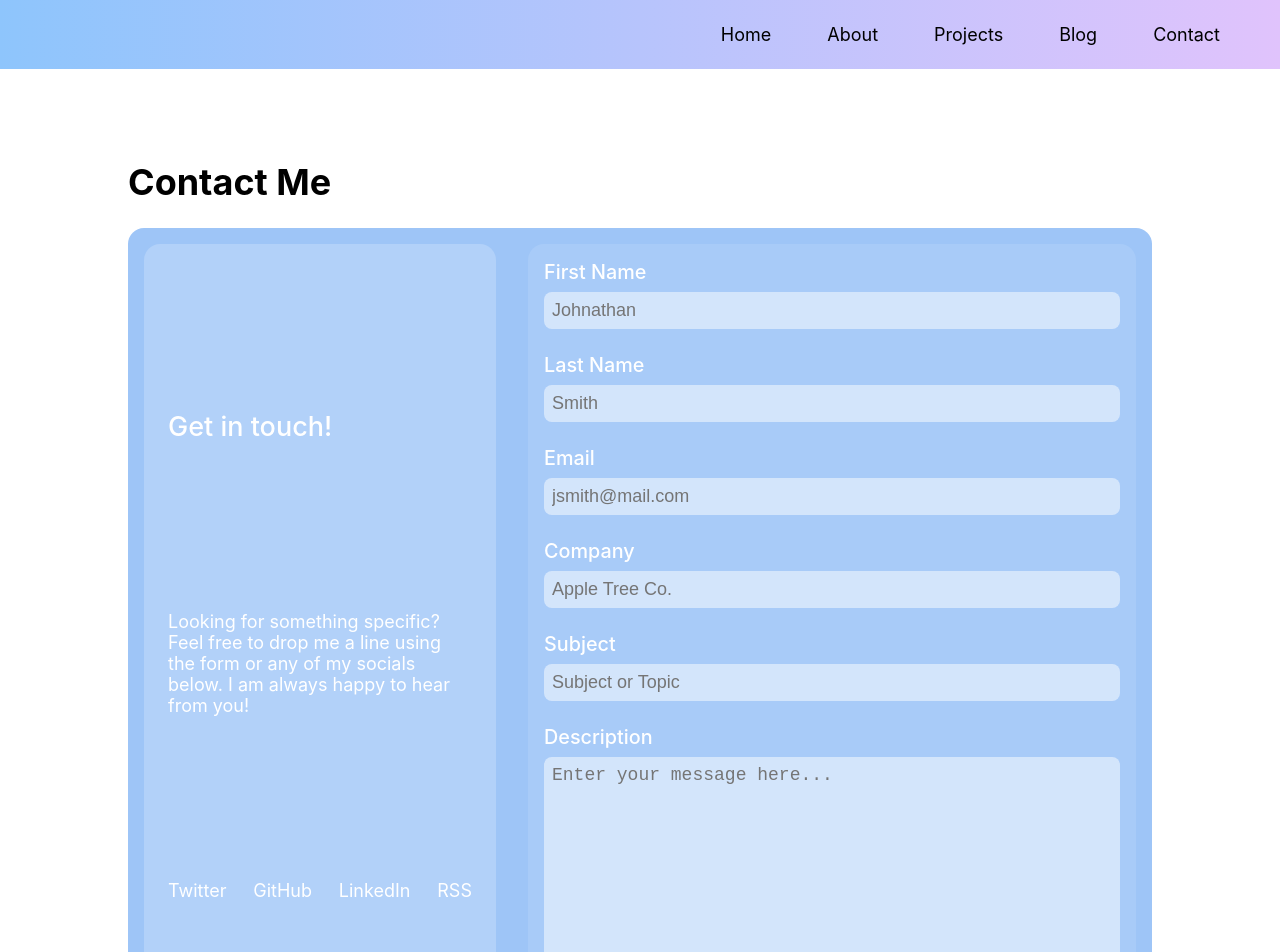
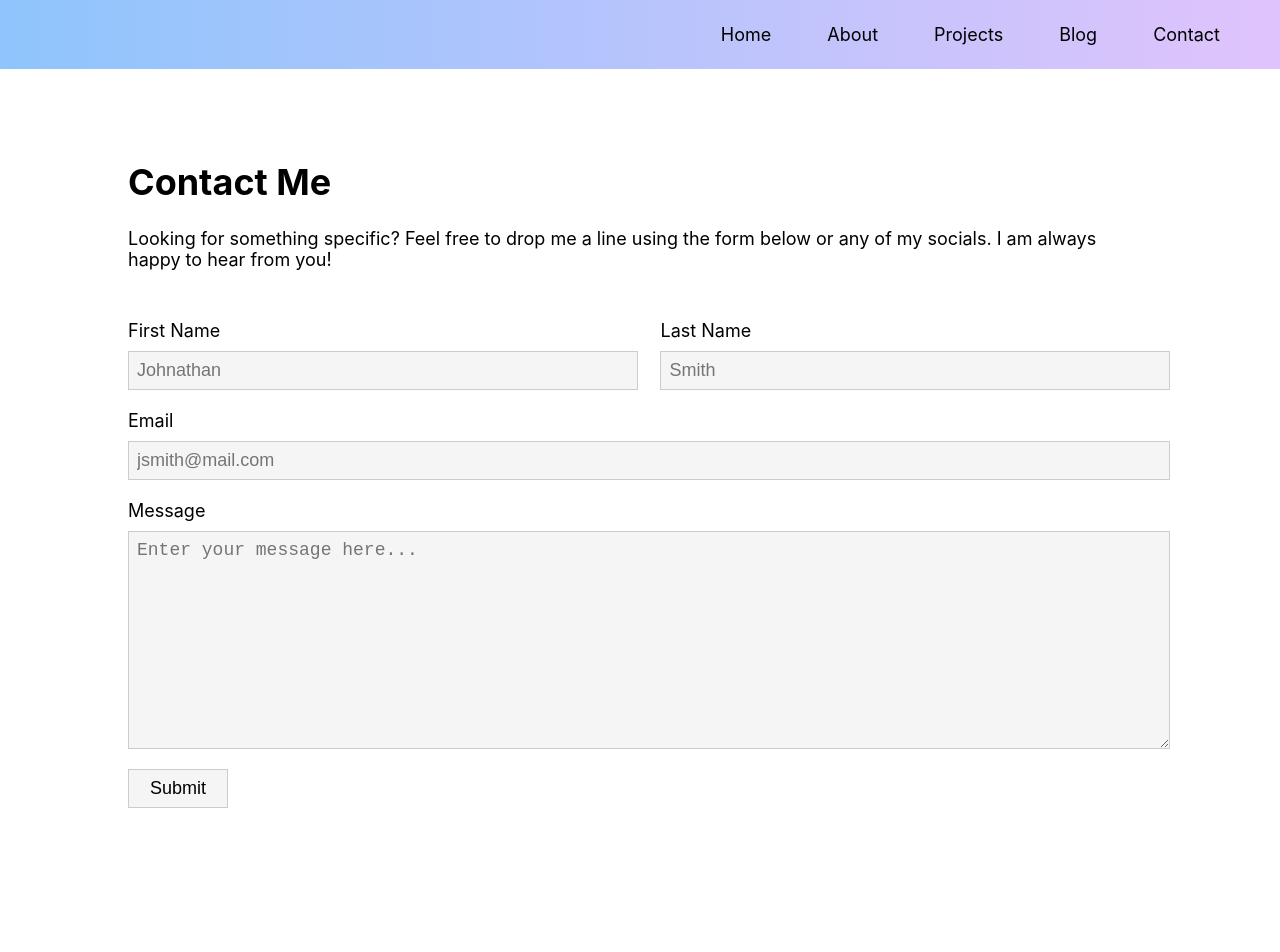
Before and after one commit to landoncolburn/personal-site, a React (Create React App) app: page /contact in a window 1280 px wide. Shown: the top 952 px of the page. Built offline with nearby package versions, Linux system fonts and the light colour scheme.

Commit message:
Revamped contact page to cleaner design

```diff
--- a/src/components/Contact/ContactForm/ContactForm.css
+++ b/src/components/Contact/ContactForm/ContactForm.css
@@ -1,77 +1,32 @@
 .contact__form {
-	width: 100%;
-	border-radius: 16px;
-	background-color: #9ec5f7;
+	margin: 50px auto;
 }
 
-.contact__safe_area {
-	display: flex;
-}
-.contact__safe_area__left {
-	width: 50%;
-	background-color: rgba(255, 255, 255, 0.2);
-	border-radius: 16px;
-	margin: 16px;
-	padding: 16px 24px;
-	display: flex;
-	flex-direction: column;
-	justify-content: space-evenly;
-}
-.contact__safe_area__right {
+.contact__form input,textarea{
+	padding: 8px;
+	font-size: 1em;
+	display: block;
 	width: 100%;
-	background-color: rgba(255, 255, 255, 0.1);
-	border-radius: 16px;
-	margin: 16px;
+	border: solid 1px #cccccc;
+	background-color: #f5f5f5;
+	margin-bottom: 20px;
+	margin-top: 10px;
 }
 
-.contact__form h2 {
-	font-size: 1.5em;
-	font-weight: 500;
-	color: white;
-}
-
-.contact__form p {
-	color: white;
-}
-
-.contact__form ul {
-	list-style: none;
-	display: flex;
-	justify-content: space-between;
-	padding: 0;
-}
-
-.contact__form li {
-	color: white;
-}
-
-.contact__form form {
-	padding: 16px;
-}
-
-.contact__form input[type=text],[type=email],textarea {
-	width: 100%;
-	padding: 8px;
-	border: none;
-	border-radius: 8px;
-	box-sizing: border-box;
-	margin: 8px 6px 24px 0;
-	font-size: 1em;
-	background-color: rgba(255, 255, 255, 0.5);
-	color: black;
-	resize: none;
-}
-
-.contact__form label {
-	font-size: 1.1em;
-	color: white;
-	font-weight: 500;
+.contact_form label {
+	display: block;
 }
 
 .contact__form input[type=submit] {
-	padding: 12px 48px;
-	font-size: 1em;
-	background-color: rgba(255, 255, 255, 0.5);
-	border: none;
-	border-radius: 8px;
+	width: 100px;
+	margin: 0;
 }
+
+.toprow {
+	display: flex;
+	justify-content: space-between;
+}
+
+.sidebyside {
+	width: 48%;
+}
--- a/src/components/Contact/ContactForm/ContactForm.jsx
+++ b/src/components/Contact/ContactForm/ContactForm.jsx
@@ -4,39 +4,27 @@ function ContactForm() {
 	return (
 		<div className='contact__form'>
 			<div className='contact__safe_area'>
-				<div className="contact__safe_area__left">
-					<h2>Get in touch!</h2>
-					<p>Looking for something specific? Feel free to drop me a line using the form or any of my socials below. I am always happy to hear from you!</p>
-					<ul>
-						<li>Twitter</li>
-						<li>GitHub</li>
-						<li>LinkedIn</li>
-						<li>RSS</li>
-					</ul>
-				</div>
-				<div className="contact__safe_area__right">
 				<form action="">
+					<div className="toprow">
+						<div className="sidebyside">
 							<label for="firs">First Name</label>
 							<input type="text" name="firstname" id="firs" placeholder="Johnathan" />
+						</div>
 
+						<div className="sidebyside">
 							<label for="last">Last Name</label>
 							<input type="text" name="lastname" id="last" placeholder="Smith" />
+						</div>
+					</div>
 
 					<label for="mail">Email</label>
 					<input type="email" name="email" id="mail" placeholder="jsmith@mail.com" />
 
-						<label for="comp">Company</label>
-						<input type="text" name="company" id="comp" placeholder="Apple Tree Co." />
-
-						<label for="subj">Subject</label>
-						<input type="text" name="subject" id="subj" placeholder="Subject or Topic" />
-
-						<label for="desc">Description</label>
-						<textarea name="description" id="desc" cols="30" rows="10" placeholder="Enter your message here..."></textarea>
+					<label for="mess">Message</label>
+					<textarea name="message" id="mess" cols="30" rows="10" placeholder="Enter your message here..."></textarea>
 
 					<input type="submit" value="Submit" />
 				</form>
-				</div>
 			</div>
 		</div>
 	);
--- a/src/index.css
+++ b/src/index.css
@@ -1,4 +1,3 @@
-/* css.lint.unknownAtRules ignore */
 @import-normalize;
 
 body {
--- a/src/pages/Contact.jsx
+++ b/src/pages/Contact.jsx
@@ -10,6 +10,7 @@ function Home(){
 			<Header />
 			<Section>
 				<h1>Contact Me</h1>
+				<p>Looking for something specific? Feel free to drop me a line using the form below or any of my socials. I am always happy to hear from you!</p>
 				<ContactForm />
 			</Section>
 			<Footer />
```
Lines whose indentation alone changed are shown as unchanged.
